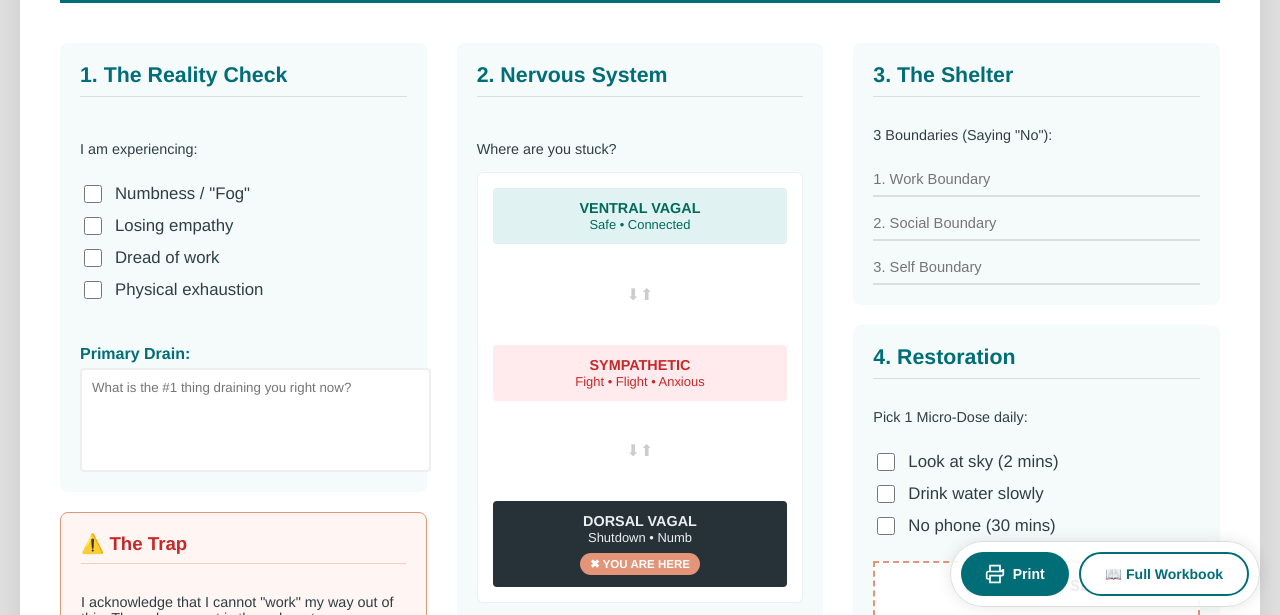
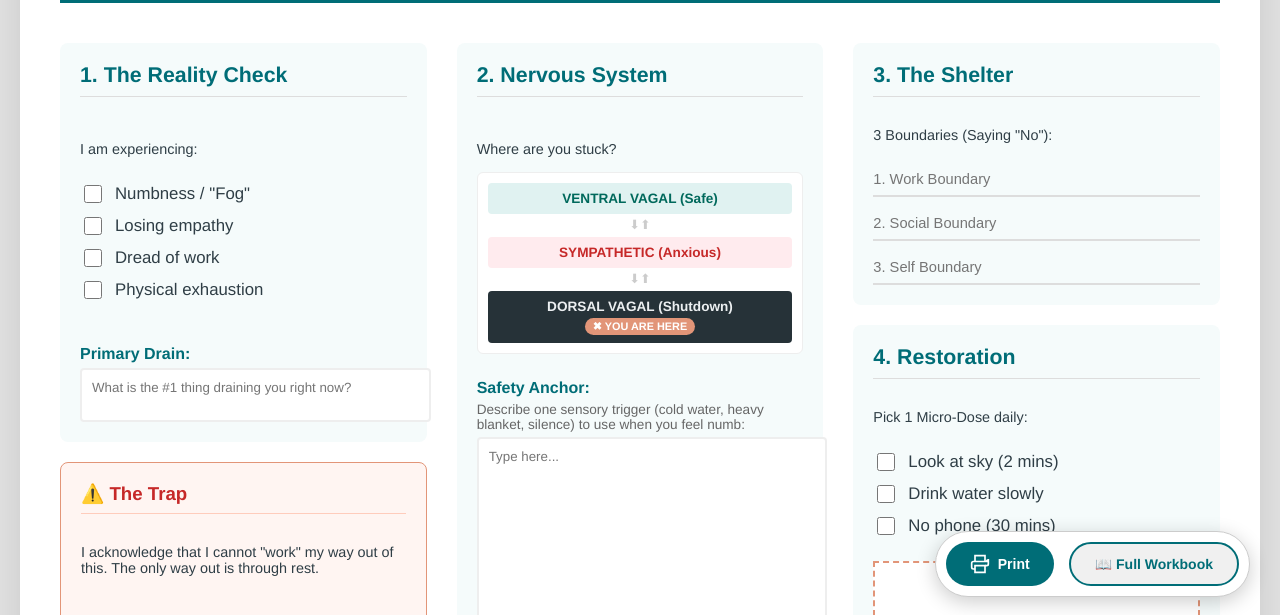
Before and after one commit to alexioda/Burnout-rescue, a plain HTML site: page index.html in a window 1280 px wide. Shown: the part 173-788 px from the top of the page. Drawn offline with Linux system fonts and the light colour scheme.

Commit message:
Burnout rescue canvas
Adjusted padding and positioning for layout consistency. Updated button styles and improved comment clarity.

```diff
--- a/index.html
+++ b/index.html
@@ -21,22 +21,23 @@
             display: flex;
             justify-content: center;
             color: var(--text);
-            padding-bottom: 100px; /* Space for floating buttons */
+            padding-bottom: 120px; /* Extra space at bottom for buttons */
         }
 
-        /* --- WEB CONTROLS (Moved to Bottom to avoid blocking Header) --- */
+        /* --- WEB CONTROLS (FIXED: BOTTOM RIGHT) --- */
         .web-controls {
             position: fixed;
-            bottom: 20px;
-            right: 20px;
+            bottom: 30px; /* Anchored to bottom */
+            right: 30px;  /* Anchored to right */
+            top: auto;    /* Prevents top alignment */
             display: flex;
-            gap: 10px;
-            z-index: 1000;
-            background: rgba(255, 255, 255, 0.9);
+            gap: 15px;
+            z-index: 9999;
+            background: white;
             padding: 10px;
             border-radius: 50px;
-            box-shadow: 0 0 15px rgba(0,0,0,0.1);
-            border: 1px solid #ddd;
+            box-shadow: 0 5px 20px rgba(0,0,0,0.2);
+            border: 1px solid #ccc;
         }
 
         .btn {
@@ -55,7 +56,7 @@
             transition: transform 0.2s;
         }
         .btn:hover { transform: translateY(-2px); }
-        .btn-secondary { background-color: white; color: var(--primary); border: 2px solid var(--primary); }
+        .btn-secondary { background-color: #f0f0f0; color: var(--primary); border: 2px solid var(--primary); }
 
         /* --- CANVAS SHEET --- */
         .canvas-sheet {
@@ -71,34 +72,24 @@
             gap: 30px;
         }
 
-        /* --- HEADER (Now contains Battery) --- */
+        /* --- HEADER --- */
         .header {
             grid-column: 1 / -1;
             display: flex;
             align-items: center;
-            justify-content: space-between; /* Pushes Logo Left, Battery Right */
+            justify-content: space-between;
             border-bottom: 4px solid var(--primary);
             padding-bottom: 20px;
             margin-bottom: 10px;
             gap: 20px;
         }
 
-        .header-left {
-            display: flex;
-            align-items: center;
-            gap: 20px;
-        }
-
-        .logo-img {
-            max-height: 70px;
-            width: auto;
-            object-fit: contain;
-        }
-
+        .header-left { display: flex; align-items: center; gap: 20px; }
+        .logo-img { max-height: 70px; width: auto; object-fit: contain; }
         .header-text h1 { margin: 0; color: var(--primary); font-size: 26pt; line-height: 1.1; }
         .header-text h3 { font-size: 10pt; color: #666; margin: 0; text-transform: uppercase; letter-spacing: 2px; }
 
-        /* BATTERY WIDGET (Inside Header) */
+        /* BATTERY WIDGET */
         .header-right {
             background: var(--bg);
             padding: 15px 25px;
@@ -107,7 +98,6 @@
             min-width: 250px;
             text-align: center;
         }
-
         .range-container {
             display: flex;
             align-items: center;
@@ -156,7 +146,6 @@
             padding: 10px;
             font-family: inherit;
             border-radius: 4px;
-            min-height: 80px;
         }
         textarea:focus { border-color: var(--primary); outline: none; }
 
@@ -164,40 +153,43 @@
 
         /* Checklist */
         .symptom-check label {
-            display: flex;
-            align-items: center;
-            gap: 10px;
-            margin-bottom: 8px;
-            cursor: pointer;
-            font-size: 1.05em;
+            display: flex; align-items: center; gap: 10px;
+            margin-bottom: 8px; cursor: pointer; font-size: 1.05em;
         }
         .symptom-check input { width: 18px; height: 18px; accent-color: var(--primary); }
 
-        /* Ladder Visual */
+        /* --- LADDER VISUAL (COMPACTED) --- */
         .ladder-visual {
             background: white;
             border: 1px solid #eee;
-            padding: 15px;
+            padding: 10px;
             border-radius: 6px;
             text-align: center;
-            flex-grow: 1;
             display: flex;
             flex-direction: column;
-            justify-content: space-between;
+            gap: 5px; /* Tighter gap */
+            flex-grow: 0; /* Stop it from growing too big */
         }
-        .zone { padding: 12px; border-radius: 4px; font-weight: bold; font-size: 0.9em; }
+        .zone { padding: 8px; border-radius: 4px; font-weight: bold; font-size: 0.85em; }
         .zone-green { background: #E0F2F1; color: #00695C; }
         .zone-red { background: #FFEBEE; color: #C62828; }
         .zone-black { background: #263238; color: #ECEFF1; position: relative; }
+        .arrow-spacer { font-size: 0.8em; color: #ccc; line-height: 1; }
 
         .you-are-here {
-            background: var(--alert);
-            color: white;
-            padding: 4px 10px;
-            border-radius: 20px;
-            font-size: 0.8em;
-            margin-top: 8px;
-            display: inline-block;
+            background: var(--alert); color: white; padding: 2px 8px;
+            border-radius: 10px; font-size: 0.8em; margin-top: 4px; display: inline-block;
+        }
+
+        /* --- TEXT AREA EXPANSION --- */
+        .anchor-container {
+            flex-grow: 1; /* Allows this box to fill the rest of the column */
+            display: flex;
+            flex-direction: column;
+        }
+        .anchor-container textarea {
+            flex-grow: 1; /* Forces textarea to fill the container */
+            min-height: 150px; /* Guarantees it's big enough */
         }
 
         /* Permission Slip */
@@ -224,12 +216,10 @@
         /* --- PRINT STYLES --- */
         @media print {
             body { background: white; padding: 0; margin: 0; }
-            .web-controls { display: none; }
+            .web-controls { display: none !important; } /* Force hide buttons */
             .canvas-sheet {
-                width: 100%;
-                height: 100vh;
-                box-shadow: none;
-                padding: 15mm;
+                width: 100%; height: 100vh;
+                box-shadow: none; padding: 10mm;
                 border-radius: 0;
             }
             .section, textarea, .header-right { border: 1px solid #ccc; }
@@ -312,25 +302,21 @@
                 <p style="font-size: 0.9em; margin-bottom:0;">Where are you stuck?</p>
 
                 <div class="ladder-visual">
-                    <div class="zone zone-green">
-                        VENTRAL VAGAL<br><span style="font-weight:normal; font-size:0.9em">Safe • Connected</span>
-                    </div>
-                    <div style="color: #ccc;">⬇⬆</div>
-                    <div class="zone zone-red">
-                        SYMPATHETIC<br><span style="font-weight:normal; font-size:0.9em">Fight • Flight • Anxious</span>
-                    </div>
-                    <div style="color: #ccc;">⬇⬆</div>
+                    <div class="zone zone-green">VENTRAL VAGAL (Safe)</div>
+                    <div class="arrow-spacer">⬇⬆</div>
+                    <div class="zone zone-red">SYMPATHETIC (Anxious)</div>
+                    <div class="arrow-spacer">⬇⬆</div>
                     <div class="zone zone-black">
-                        DORSAL VAGAL
-                        <br><span style="font-weight:normal; font-size:0.9em">Shutdown • Numb</span>
+                        DORSAL VAGAL (Shutdown)
                         <br>
                         <div class="you-are-here">✖ YOU ARE HERE</div>
                     </div>
                 </div>
 
-                <div>
-                    <label style="font-weight:bold; color:var(--primary);">Safety Anchor:</label>
-                    <textarea style="min-height: 50px;" placeholder="One sensory trigger (e.g. cold water, weighted blanket)..."></textarea>
+                <div class="anchor-container">
+                    <label style="font-weight:bold; color:var(--primary); margin-top: 10px;">Safety Anchor:</label>
+                    <p style="font-size: 0.85em; color: #666; margin: 5px 0;">Describe one sensory trigger (cold water, heavy blanket, silence) to use when you feel numb:</p>
+                    <textarea placeholder="Type here..."></textarea>
                 </div>
             </div>
         </div>
```
